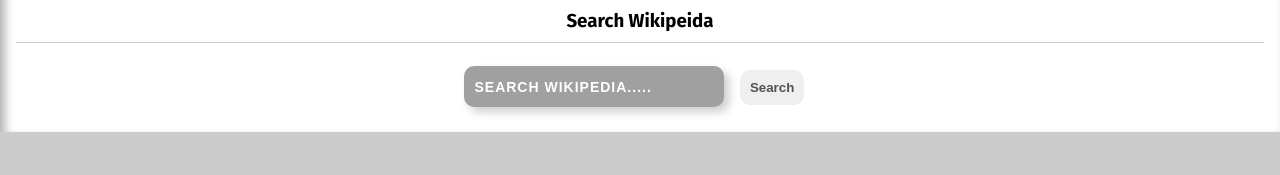
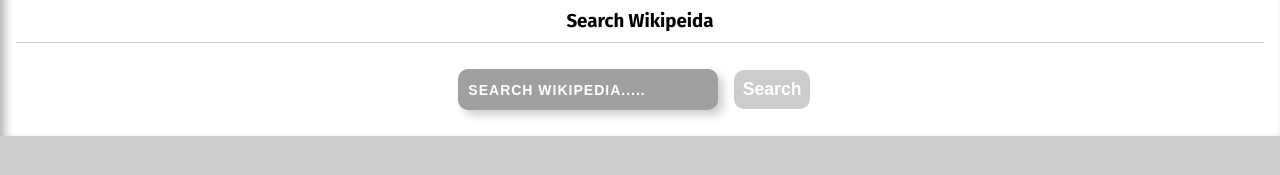
Before and after one commit to WillMoody27/proj_10_wikipedia_search_api, a plain HTML site: page index.html in a window 1280 px wide. Shown: the part 261-436 px from the top of the page. Drawn offline with Linux system fonts and the light colour scheme.

Commit message:
css update

```diff
--- a/css/index.css
+++ b/css/index.css
@@ -65,14 +65,16 @@ form input::placeholder {
 }
 form button {
   border: none;
-  padding: 10px;
+  padding: 9px;
   border-radius: 10px;
-  color: rgb(82, 82, 82);
-  outline: 1px solid #000;
+  color: #fff;
+  font-size: 1.1rem;
   font-weight: bold;
+  background: #ccc;
   transition: var(--primary-transition);
   outline: none;
   margin: 0.7rem;
+  cursor: pointer;
 }
 form button:hover {
   background: #00a2ff;
```
